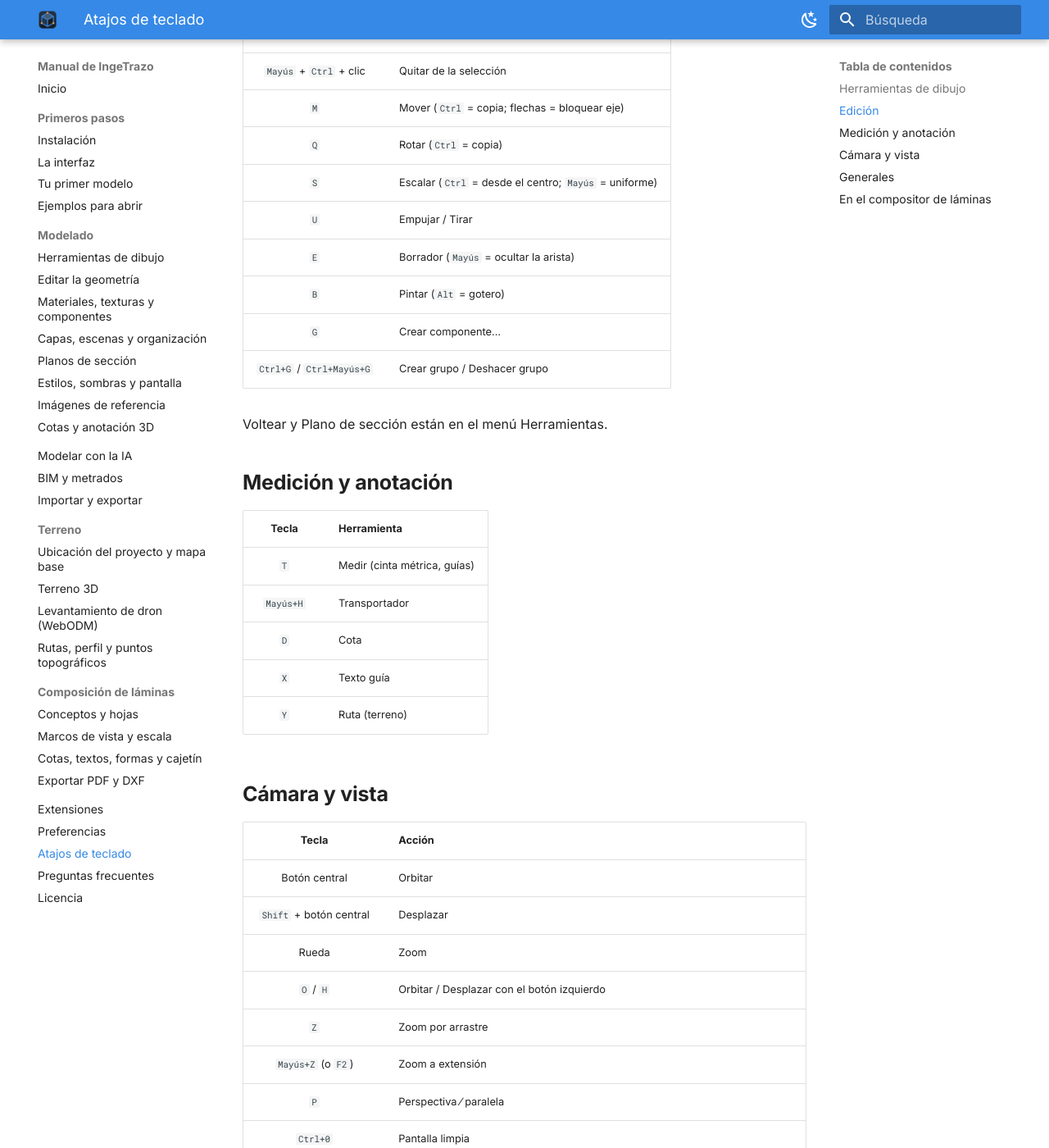
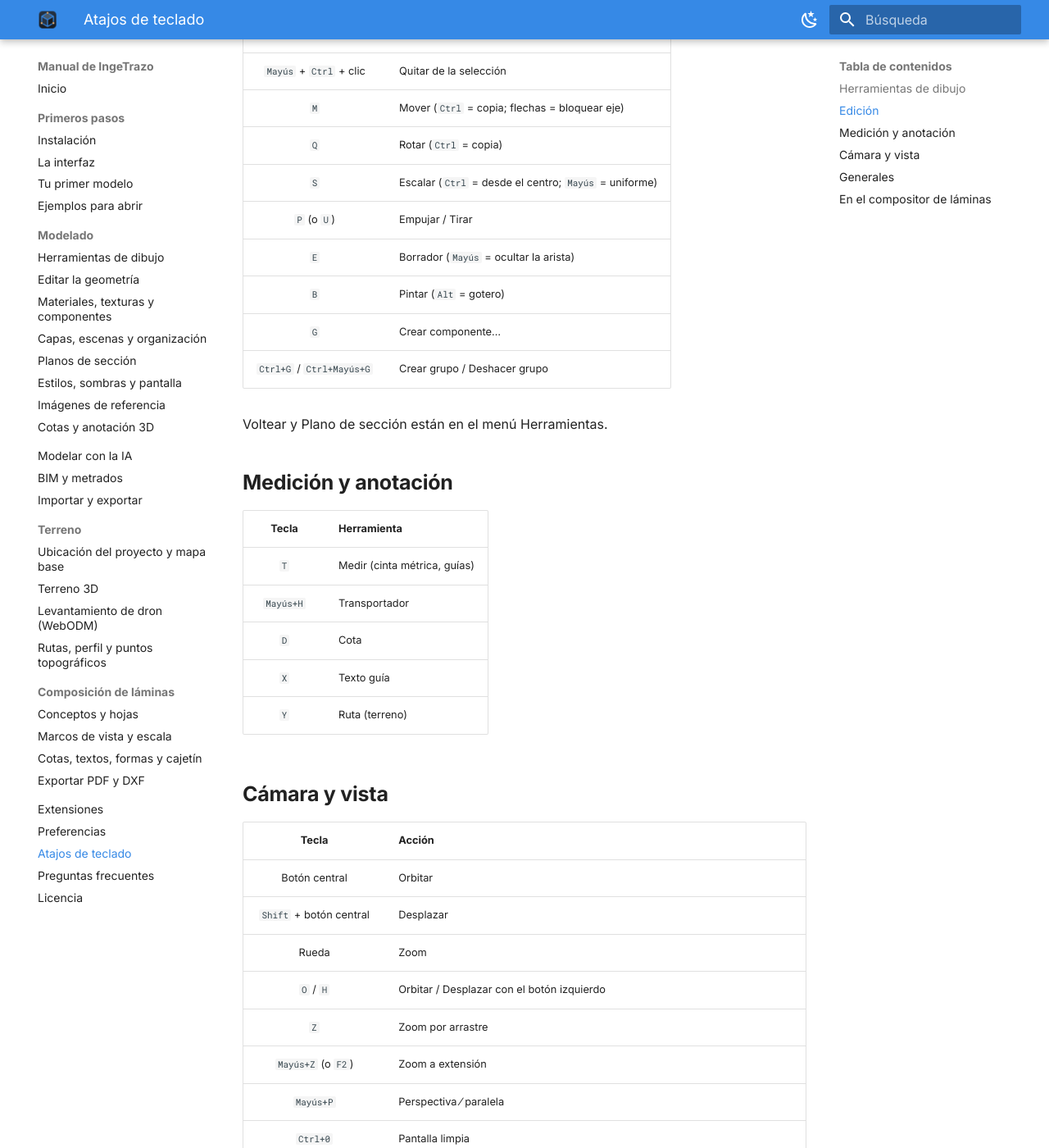
Before and after one commit to ingelibre/ingetrazo-docs, an MkDocs documentation site: the page built from docs/atajos.md, in a window 1280 px wide and 1400 px high, scrolled down 1092 px. Shown: the whole window at 82% size. Built offline with MkDocs 1.6.1 and Material for MkDocs 9.7.7, drawn with Linux system fonts in a browser that asks for light colours.

Commit message:
Atajos: la P es Empujar/Tirar
Marco la pidió como en SketchUp. La `U` sigue valiendo (mismo comando, dos
atajos) y la perspectiva/paralela se muda a `Mayús+P`, que allá no tiene
tecla ninguna.

Co-Authored-By: Claude Opus 5 (1M context) <noreply@anthropic.com>
Claude-Session: https://claude.ai/code/session_01KoH1aTFEFdDsUXskmF83rS

```diff
--- a/docs/atajos.md
+++ b/docs/atajos.md
@@ -29,7 +29,7 @@ Polígono, Mano alzada, Porción y Texto 3D no tienen tecla: están en el menú
 | `M` | Mover (`Ctrl` = copia; flechas = bloquear eje) |
 | `Q` | Rotar (`Ctrl` = copia) |
 | `S` | Escalar (`Ctrl` = desde el centro; `Mayús` = uniforme) |
-| `U` | Empujar / Tirar |
+| `P` (o `U`) | Empujar / Tirar |
 | `E` | Borrador (`Mayús` = ocultar la arista) |
 | `B` | Pintar (`Alt` = gotero) |
 | `G` | Crear componente… |
@@ -57,7 +57,7 @@ Voltear y Plano de sección están en el menú Herramientas.
 | `O` / `H` | Orbitar / Desplazar con el botón izquierdo |
 | `Z` | Zoom por arrastre |
 | `Mayús+Z` (o `F2`) | Zoom a extensión |
-| `P` | Perspectiva ⁄ paralela |
+| `Mayús+P` | Perspectiva ⁄ paralela |
 | `Ctrl+0` | Pantalla limpia |
 | `↑` `→` `←` `↓` | Bloquear eje Z / X / Y · paralelo o perpendicular a la referencia (al dibujar, mover, rotar y colocar secciones) |
 | `↑` `→` `←` antes del primer clic | Círculo, polígono, rectángulo y arcos: fijar el **plano** de dibujo (XY / YZ / XZ); la misma flecha lo libera |
```
Also changed, not shown: docs/modelado/edicion.md (+1 -1 lines), docs/primeros-pasos/interfaz.md (+1 -1 lines), docs/primeros-pasos/primer-modelo.md (+1 -1 lines).
